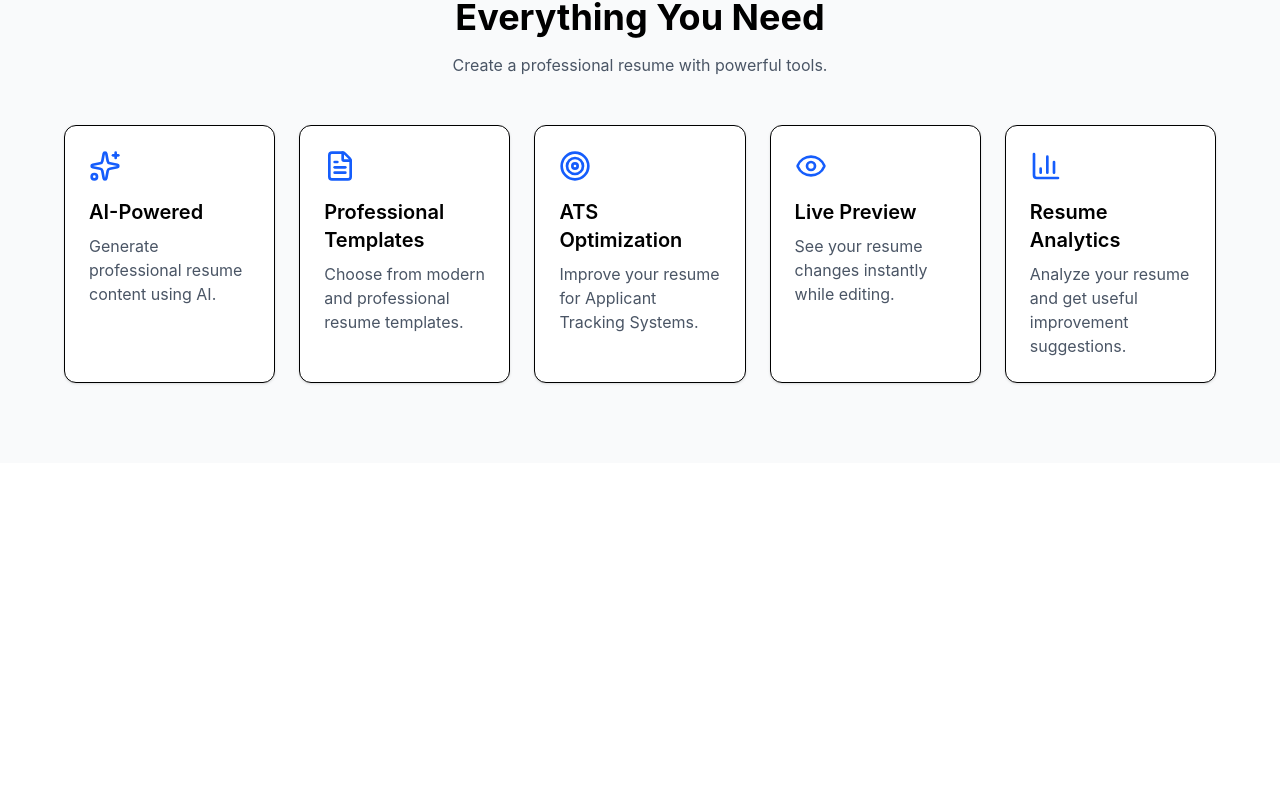
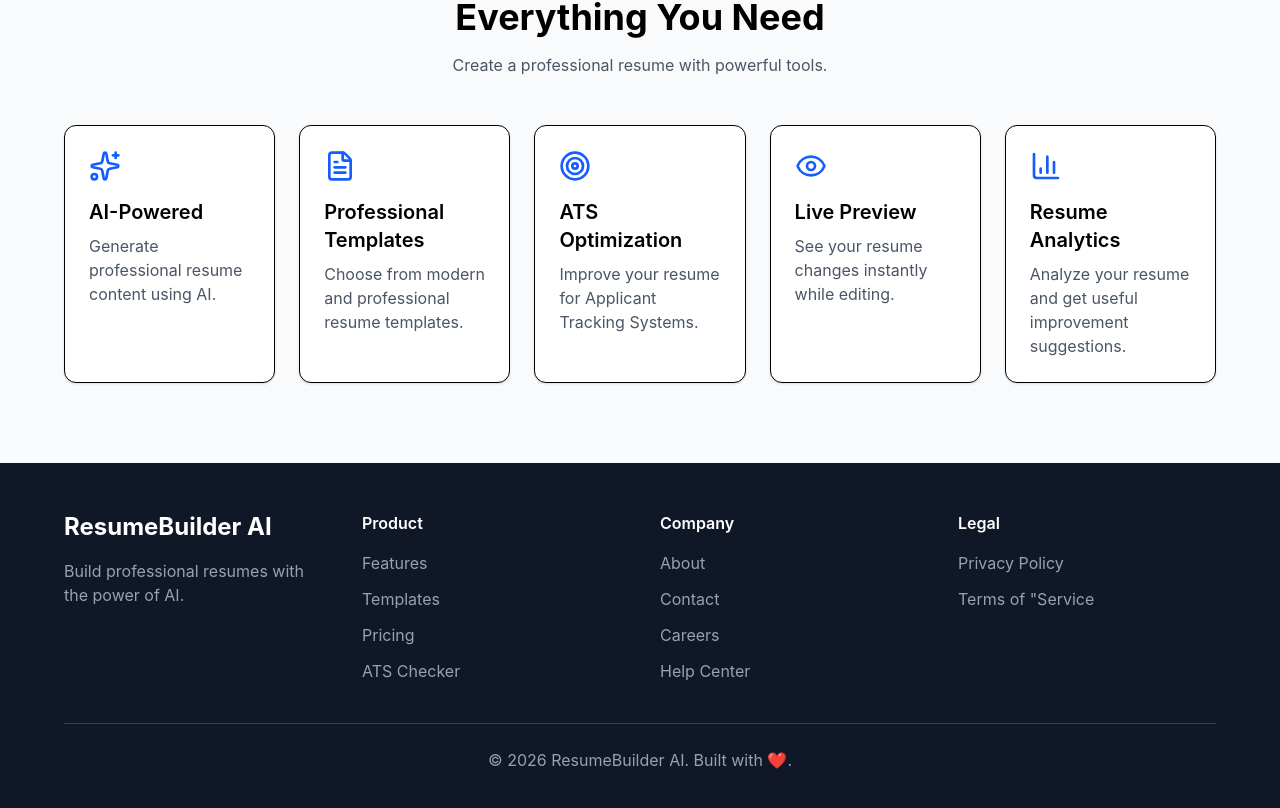
Before and after one commit to vindhyachal1928/ResumeBuilderSaaS, a React (Vite) app in the folder client/: page / in a window 1280 px wide. Shown: the part 971-1779 px from the top of the page. Before the commit the page ends 1434 px from the top, so only its background shows below. Built offline with nearby package versions, Linux system fonts and the light colour scheme.

Commit message:
Day 5 - Footer and Responsive Design.

```diff
--- /dev/null
+++ b/client/src/components/Footer.jsx
@@ -0,0 +1,60 @@
+function Footer() {
+    return (
+        <footer className="bg-gray-900 px-8 py-12 text-white">
+            <div className="mx-auto grid max-w-6xl gap-10 md:grid-cols-2 lg:grid-cols-4">
+                {/* Brand */}
+                <div >
+                    <h2 className="text-2xl font-bold">
+                    ResumeBuilder AI
+                    </h2>
+                    <p className="mt-4 text-gray-400">
+                    Build professional resumes with the power of AI.
+                    </p>
+                </div>
+
+                {/* Product */}
+                <div>
+                    <h3 className="font-semibold">
+                        Product
+                    </h3>
+                    <ul className="mt-4 space-y-3 text-gray-400">
+                        <li>Features</li>
+                        <li>Templates</li>
+                        <li>Pricing</li>
+                        <li>ATS Checker</li>
+                    </ul>
+                </div>
+
+                {/* Company */}
+                <div>
+                    <h3 className="font-semibold">
+                        Company
+                    </h3>
+                    <ul className="mt-4 space-y-3 text-gray-400">
+                        <li>About</li>
+                        <li>Contact</li>
+                        <li>Careers</li>
+                        <li>Help Center</li>
+                    </ul>
+                </div>
+                {/* Legal */}
+                <div>
+                    <h3 className="font-semibold">
+                        Legal
+                    </h3>
+                    <ul className="mt-4 space-y-3 text-gray-400">
+                        <li>Privacy Policy</li>
+                        <li>Terms of "Service</li>
+                    </ul>
+                </div>
+            </div>
+            {/* Bottom */}
+            <div className="mx-auto mt-10 max-w-6xl border-t border-gray-700 pt-6 text-center text-gray-400">
+                <p>
+                    © 2026 ResumeBuilder AI. Built with ❤️.
+                </p>
+            </div>
+        </footer>
+    );
+}
+export default Footer;
--- a/client/src/pages/Home.jsx
+++ b/client/src/pages/Home.jsx
@@ -1,5 +1,6 @@
 import Navbar from "../components/Navbar";
 import FeatureCard from "../components/FeatureCard";
+import Footer from "../components/Footer";
 
 import {
   Sparkles,
@@ -8,6 +9,7 @@ import {
   Eye,
   BarChart3,
 } from "lucide-react";
+
 
 function Home() {
   return (
@@ -18,7 +20,7 @@ function Home() {
       <section className="flex min-h-screen items-center justify-center">
         <div className="text-center">
 
-          <h1 className="text-5xl font-bold">
+          <h1 className="text-4xl font-bold md:text-5xl">
             AI Resume Builder
           </h1>
 
@@ -26,7 +28,7 @@ function Home() {
             Build professional resumes using AI in minutes.
           </p>
 
-          <div className="mt-6 flex justify-center gap-4">
+          <div className="mt-6 flex flex-col justify-center gap-4 sm:flex-row">
 
             <button className="rounded-lg bg-blue-600 px-6 py-3 text-white hover:bg-blue-700">
               Get Started
@@ -95,6 +97,8 @@ function Home() {
         </div>
 
       </section>
+
+      <Footer />
     </>
   );
 }
```
